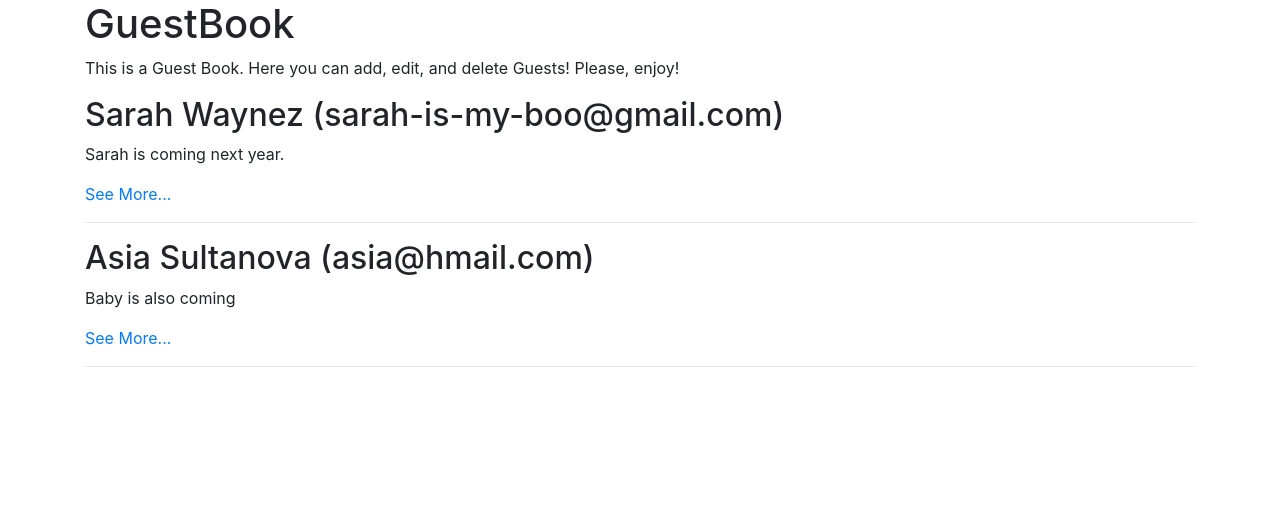
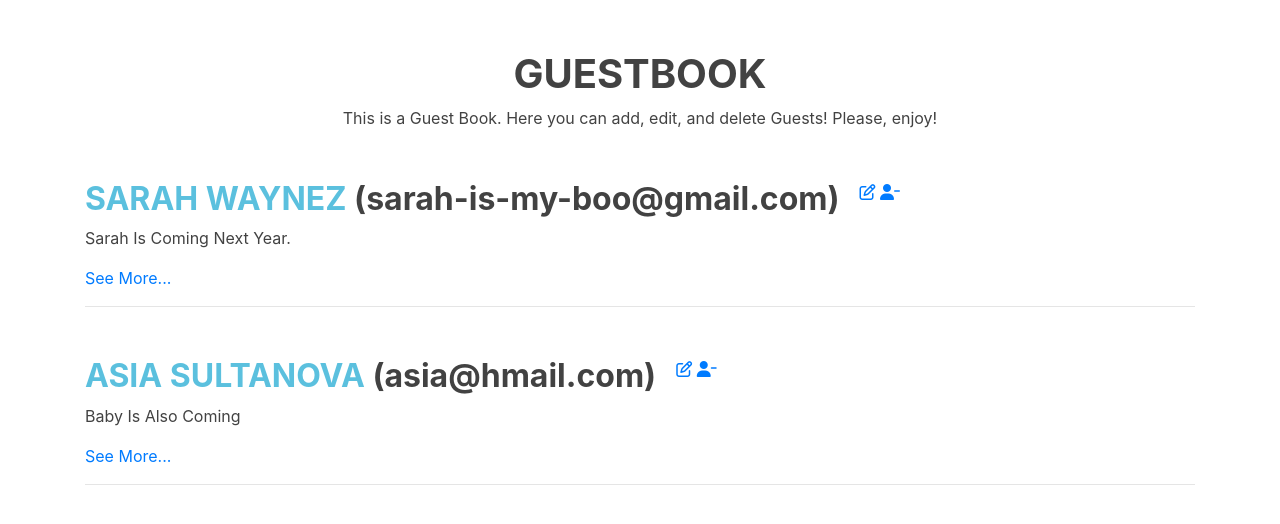
Before and after one commit to begosha/guestbook, a Django app: page / in a window 1280 px wide. Shown: the part 56-580 px from the top of the page. Run offline with Django 3.2, Linux system fonts and the light colour scheme; data comes from the database, SQL or seed files in the repository; some libraries are stand-ins or nearby versions.

Commit message:
font awesome is imported to base.html && css is added && index.html is modified

```diff
--- /dev/null
+++ b/source/webapp/static/css/style.css
@@ -0,0 +1,82 @@
+body{
+    margin: 0;
+    background-color: #fff;
+    color: #000;
+    font-size: 16px;
+    line-height: 1.3;
+    font-family: Arial, Helvetica, sans-serif;
+}
+.container {
+    max-width: 1024px;
+    margin: 0 auto;
+    padding: 0 auto;
+}
+.header-info-block {
+	margin: 50px 0;
+	text-align: center;
+	color: #424242;
+}
+	.header-info-block h1{
+		text-transform: uppercase;
+		font-weight: bold;
+	}
+.guest {
+	margin: 50px 0;
+	color: #5bc0de;
+}
+	.guest-header{
+		display: flex;
+	}
+	.guest-links {
+		padding-left: 20px;
+	}
+	.guest h1 {
+		color: #000000;
+		text-transform: uppercase;
+		font-weight: bold;
+	}
+	.guest h2{
+		text-transform: uppercase;
+		font-weight: bold;
+	}
+	.guest span {
+		color: #424242;
+		text-transform: none;
+	}
+	.guest p {
+		text-transform: capitalize;
+		color: #424242;
+	}
+
+.task-view {
+	border: 3px solid #5bc0de;
+	text-align: center;
+	margin: 50px 0;
+	padding: 50px;
+	color: #5bc0de;
+}
+	.task-view h1 {
+		color: #000000;
+		text-transform: uppercase;
+		font-weight: bold;
+		margin-bottom: 50px;
+	}
+	.task-view h2{
+		color: #5bc0de;
+		text-transform: uppercase;
+		font-weight: bold;
+	}
+	.task-view p {
+		text-transform: capitalize;
+		color: #424242;
+	}
+.task-form {
+	border: 3px solid #5bc0de;
+	text-align: center;
+	margin: 50px 0;
+	padding: 50px;
+	color: #5bc0de;
+}
+	.task-form label{
+		font-weight: bold;
+	}
--- a/source/webapp/templates/base.html
+++ b/source/webapp/templates/base.html
@@ -7,6 +7,7 @@
 	<title>{% block title %}GuestBook{% endblock %}</title>
   <link rel="stylesheet" href="{% static 'css/style.css' %}">
     <link rel="stylesheet" href="{% static 'css/bootstrap.min.css' %}">
+    <link rel="stylesheet" href="https://kit-free.fontawesome.com/releases/v5.11.1/css/free.min.css" media="all">
 </head>
 <body>
     <div class="header">
--- a/source/webapp/templates/index.html
+++ b/source/webapp/templates/index.html
@@ -8,9 +8,13 @@
     {% for guest in guests %}
     <div class="guest">
         <div class="guest-header">
-            <h2>{{ guest.name }} ({{ guest.email }})</h2>
-            <a href="#"><i class="far fa-edit"></i></a>
-            <a href="#"><i class="fas fa-user-minus"></i></a>
+            <div class="guest-name">
+                <h2>{{ guest.name }} <span>({{ guest.email }})</span></h2>
+            </div>
+            <div class="guest-links">
+                <a href="#"><i class="far fa-edit"></i></a>
+                <a href="#"><i class="fas fa-user-minus"></i></a>
+            </div>
         </div>
             <p>{{guest.booking_details}}</p>
             <p>
```
